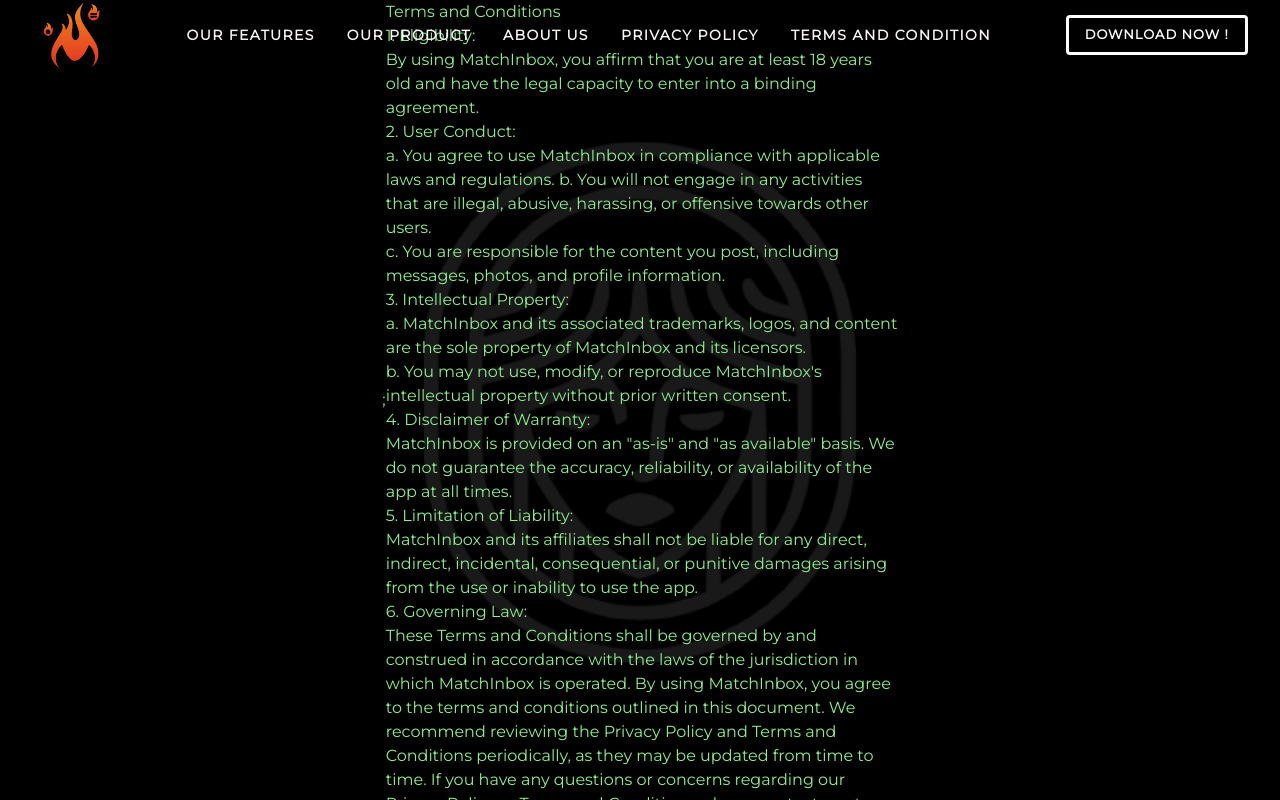
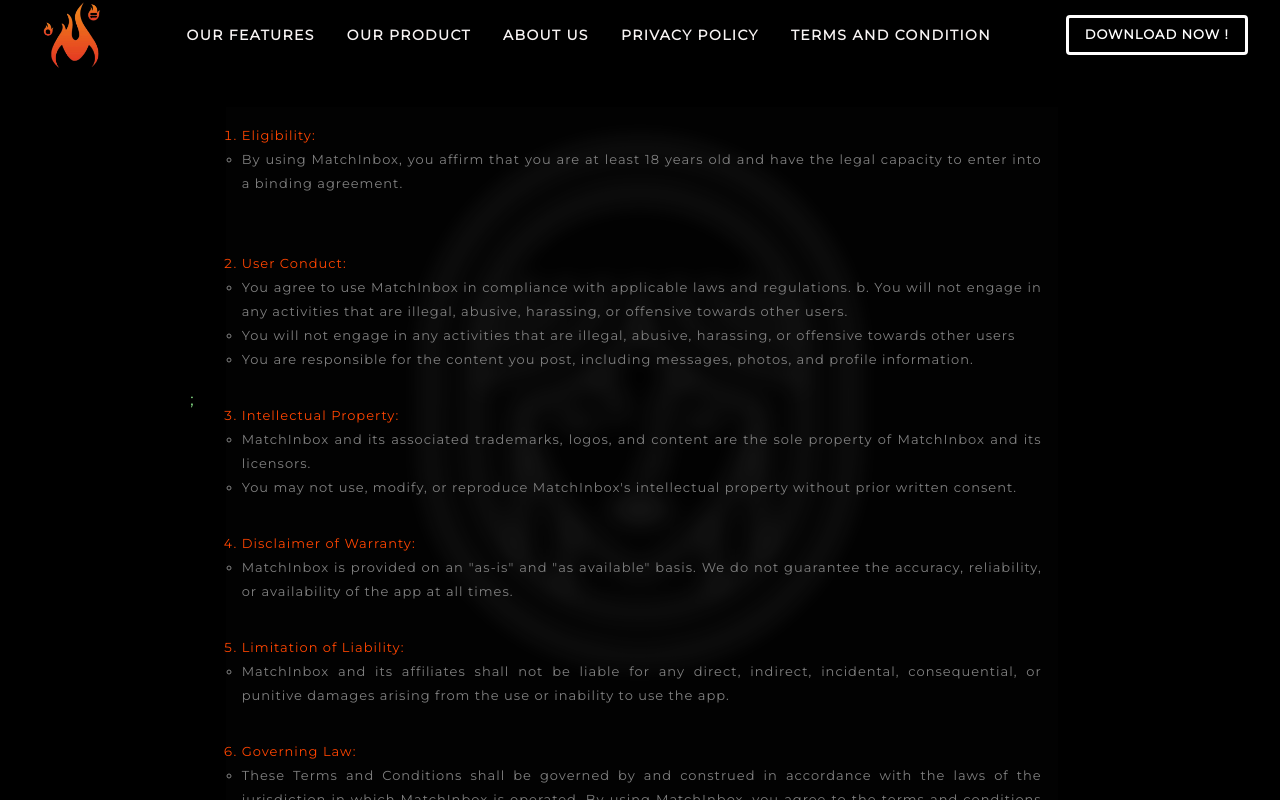
Before and after one commit to Aabiskar-dhenga/MachinBox, a React (Vite) app: page /termsandcondition in a window 1280 px wide. Built offline with nearby package versions, Linux system fonts and the light colour scheme.

Commit message:
uploaded content on terms and condition page

```diff
--- a/src/layouts/NavMenu/NavMenu.jsx
+++ b/src/layouts/NavMenu/NavMenu.jsx
@@ -15,9 +15,11 @@
     <Menu>
       <MenuButton as={Box}>{children}</MenuButton>Product
       <MenuList>
-        <MenuItem>Our Flavours</MenuItem>
-        <MenuItem> Our Product</MenuItem>
-        <MenuItem>About Us </MenuItem>
+        <MenuItem>OUR FEATURES</MenuItem>
+        <MenuItem> OUR PRODUCT</MenuItem>
+        <MenuItem>ABOUT US </MenuItem>
+        <MenuItem>PROVACY POLICY</MenuItem>
+        <MenuItem>TERMS AND CONDITION</MenuItem>
         <MenuItem>Download</MenuItem>
       </MenuList>
     </Menu>
--- a/src/pages/Privacy Policy/Privacypolicy.jsx
+++ b/src/pages/Privacy Policy/Privacypolicy.jsx
@@ -8,7 +8,6 @@
     <div className="PrivacypolicyParentContainer frontContainer ">
       <Navbar />
       <div className="privacyPolicycontent">
-        {/* <h1>Privacy Policy</h1> */}
         <div className="content_box">
           <p className="content_main_text">
             At MatchInbox, we value your privacy and are committed to protecting
--- a/src/pages/Terms and Condition/Termsandcondition.css
+++ b/src/pages/Terms and Condition/Termsandcondition.css
@@ -1,14 +1,49 @@
 .termsandconditionParentContainer{
     height: 100vh;
     width: 100vw;
+    display: flex;
     background-color: black;
-    color: lightgreen;
-    display: flex;
     justify-content: center;
     align-items: center;
+    color: lightgreen;
 }
 
 .termsandconditionContent{
+    margin-top: 150px;
+    padding: 2rem;
     height: 100%;
-    width: 40%;
+    width: 70%;
+    overflow-y: scroll;
 }
+
+
+.content_box{
+    backdrop-filter: blur(12px);
+    background-color: #15151521;
+    text-align: justify;
+    font-size: 13px;
+    letter-spacing: 1px;
+    line-height: 24px;
+    padding: 1rem;
+    display: flex;
+    flex-direction: column;
+    gap: 10px;
+    color: rgb(138, 138, 138);}
+.content_main_text{
+    margin-bottom: 2rem;
+    font-size: 15px;
+    /* color: orangered; */
+}
+
+    .termsandconditonMainContent{
+        display: flex;
+        flex-direction: column;
+        gap: 2rem;
+    }
+    .termsandconditonMainContent > li{
+        color: orangered;
+        /* fonsi */
+    }
+    .termsandconditionInner >li{
+        color: gray;
+    }
--- a/src/pages/Terms and Condition/Termsandcondition.jsx
+++ b/src/pages/Terms and Condition/Termsandcondition.jsx
@@ -4,46 +4,99 @@
 
 const Termsandcondition = () => {
   return (
-    <div className="termsandconditionParentContainer frontContainer">
+    <div className="termsandconditionParentContainer PrivacypolicyParentContainer frontContainer">
       <Navbar />;
-      <div className="termsandconditionContent">
-        <h1>Terms and Conditions </h1>
-        <p>
-          1. Eligibility: <br />
-          By using MatchInbox, you affirm that you are at least 18 years old and
-          have the legal capacity to enter into a binding agreement. <br />
-          2. User Conduct: <br />
-          a. You agree to use MatchInbox in compliance with applicable laws and
-          regulations. b. You will not engage in any activities that are
-          illegal, abusive, harassing, or offensive towards other users. <br />
-          c. You are responsible for the content you post, including messages,
-          photos, and profile information. <br />
-          3. Intellectual Property: <br />
-          a. MatchInbox and its associated trademarks, logos, and content are
-          the sole property of MatchInbox and its licensors.
-          <br />
-          b. You may not use, modify, or reproduce MatchInbox's intellectual
-          property without prior written consent. <br />
-          4. Disclaimer of Warranty: <br /> MatchInbox is provided on an "as-is"
-          and "as available" basis. We do not guarantee the accuracy,
-          reliability, or availability of the app at all times. <br />
-          5. Limitation of Liability: <br /> MatchInbox and its affiliates shall
-          not be liable for any direct, indirect, incidental, consequential, or
-          punitive damages arising from the use or inability to use the app.{" "}
-          <br />
-          6. Governing Law: <br />
-          These Terms and Conditions shall be governed by and construed in
-          accordance with the laws of the jurisdiction in which MatchInbox is
-          operated. By using MatchInbox, you agree to the terms and conditions
-          outlined in this document. We recommend reviewing the Privacy Policy
-          and Terms and Conditions periodically, as they may be updated from
-          time to time. If you have any questions or concerns regarding our
-          Privacy Policy or Terms and Conditions, please contact us at
-          admin@matchinbox.com Please note that the above Privacy Policy and
-          Terms and Conditions are provided as a general template and should be
-          reviewed by legal professionals to ensure compliance with applicable
-          laws and regulations in specific jurisdictions.
-        </p>
+      <div className="termsandconditionContent  ">
+        <div className="content_box">
+          {/* <h1>Terms and Conditions </h1> */}
+          <ol className="termsandconditonMainContent policy_list_outer">
+            <li>
+              Eligibility:
+              <ul className="termsandconditionInner policy_list_inner">
+                <li>
+                  By using MatchInbox, you affirm that you are at least 18 years
+                  old and have the legal capacity to enter into a binding
+                  agreement.
+                </li>
+              </ul>
+              <br />
+            </li>
+            <li>
+              User Conduct:
+              <ul className="termsandconditionInner policy_list_inner">
+                <li>
+                  You agree to use MatchInbox in compliance with applicable laws
+                  and regulations. b. You will not engage in any activities that
+                  are illegal, abusive, harassing, or offensive towards other
+                  users.
+                </li>
+                <li>
+                  You will not engage in any activities that are illegal,
+                  abusive, harassing, or offensive towards other users
+                </li>
+                <li>
+                  You are responsible for the content you post, including
+                  messages, photos, and profile information.
+                </li>
+              </ul>
+            </li>
+            <li>
+              Intellectual Property:
+              <ul className="termsandconditionInner policy_list_inner">
+                <li>
+                  MatchInbox and its associated trademarks, logos, and content
+                  are the sole property of MatchInbox and its licensors.
+                </li>
+                <li>
+                  You may not use, modify, or reproduce MatchInbox's
+                  intellectual property without prior written consent.
+                </li>
+              </ul>
+            </li>
+
+            <li>
+              Disclaimer of Warranty:
+              <ul className="termsandconditionInner policy_list_inner">
+                <li>
+                  MatchInbox is provided on an "as-is" and "as available" basis.
+                  We do not guarantee the accuracy, reliability, or availability
+                  of the app at all times.
+                </li>
+              </ul>
+            </li>
+
+            <li>
+              Limitation of Liability:
+              <ul className="termsandconditionInner policy_list_inner">
+                <li>
+                  MatchInbox and its affiliates shall not be liable for any
+                  direct, indirect, incidental, consequential, or punitive
+                  damages arising from the use or inability to use the app.
+                </li>
+              </ul>
+            </li>
+            <li>
+              Governing Law:
+              <ul className="termsandconditionInner policy_list_inner">
+                <li>
+                  These Terms and Conditions shall be governed by and construed
+                  in accordance with the laws of the jurisdiction in which
+                  MatchInbox is operated. By using MatchInbox, you agree to the
+                  terms and conditions outlined in this document. We recommend
+                  reviewing the Privacy Policy and Terms and Conditions
+                  periodically, as they may be updated from time to time. If you
+                  have any questions or concerns regarding our Privacy Policy or
+                  Terms and Conditions, please contact us at
+                  admin@matchinbox.com Please note that the above Privacy Policy
+                  and Terms and Conditions are provided as a general template
+                  and should be reviewed by legal professionals to ensure
+                  compliance with applicable laws and regulations in specific
+                  jurisdictions.
+                </li>
+              </ul>
+            </li>
+          </ol>
+        </div>
       </div>
     </div>
   );
```
